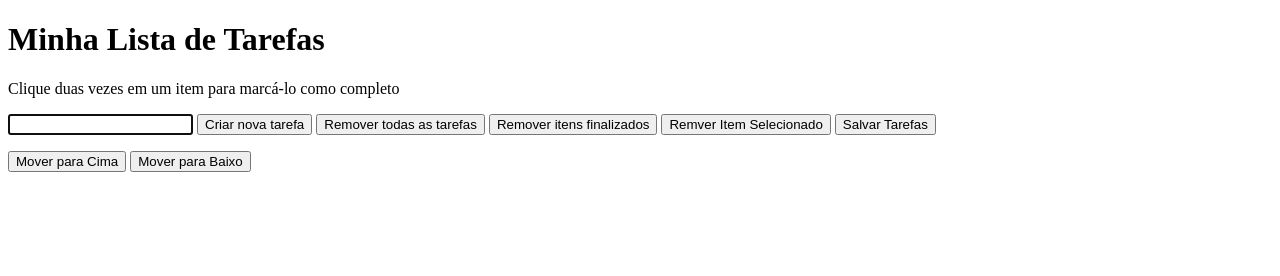
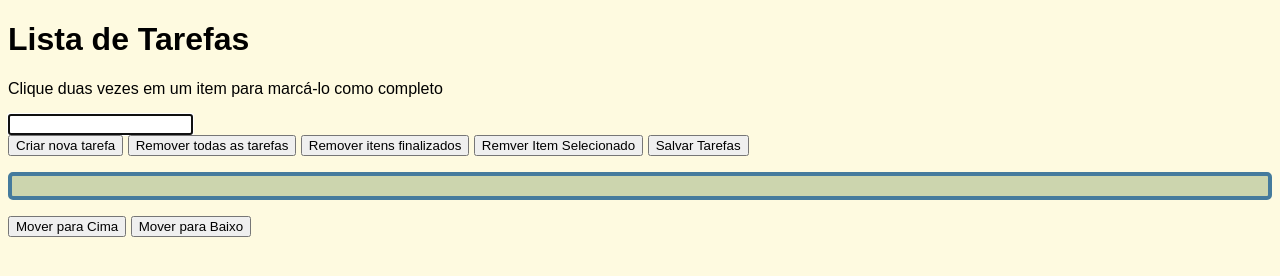
Before and after one commit to hugoflaviofa/To-Do-List, a plain HTML site: page index.html in a window 1280 px wide. Drawn offline with Linux system fonts and the light colour scheme.

Commit message:
Add style to webpage and restructored HTML by adding sections

```diff
--- a/index.html
+++ b/index.html
@@ -9,16 +9,24 @@
     <script src="./script.js"></script>
 </head>
 <body>
-    <header><h1>Minha Lista de Tarefas</h1></header>
+    <header>
+        <h1>Lista de Tarefas</h1>
         <p id="funcionamento">Clique duas vezes em um item para marcá-lo como completo</p>
+    </header>
+    <section class="box-input">
         <input type="text" id="texto-tarefa">
+    </section>
+    <section class="box-button">
         <button id="criar-tarefa">Criar nova tarefa</button>
         <button id="apaga-tudo">Remover todas as tarefas</button>
         <button id="remover-finalizados">Remover itens finalizados</button>
         <button id="remover-selecionado">Remver Item Selecionado</button>
         <button id="salvar-tarefas">Salvar Tarefas</button>
+    </section>
     <ol id="lista-tarefas"></ol>
+    <section class="box-button-move">
         <button id="mover-cima">Mover para Cima</button>
         <button id="mover-baixo">Mover para Baixo</button>
+    </section>
 </body>
 </html>
--- a/style.css
+++ b/style.css
@@ -0,0 +1,18 @@
+body{
+    background-color: #fefae0;
+    font-family: sans-serif;
+}
+
+#lista-tarefas{
+    background-color: #ccd5ae;
+    border-radius: 5px;
+    border: solid 4px #457b9d;
+    padding: 10px;
+    display: flex;
+    flex-direction: column;
+}
+
+.item-lista{
+    /* border: solid 2px red; */
+    margin-left: 15px;
+}
```
Lines whose indentation alone changed are shown as unchanged.
